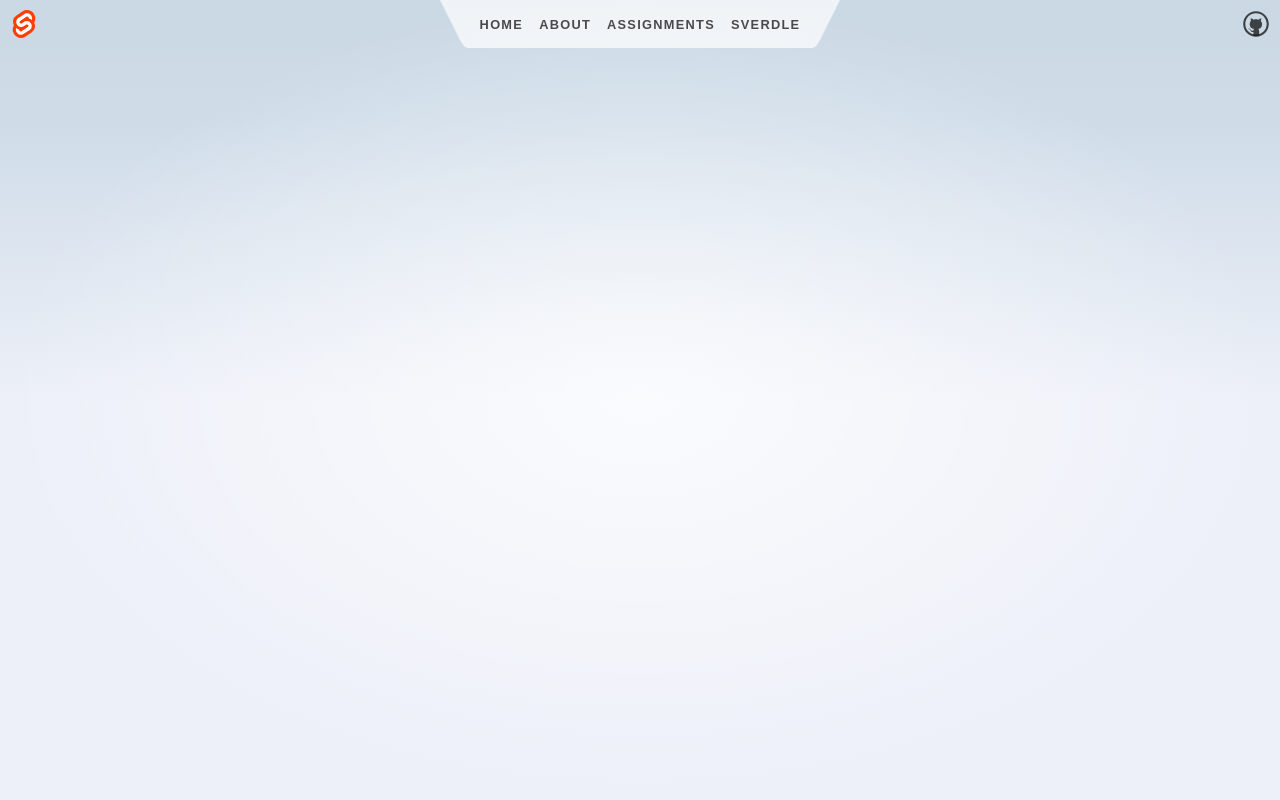
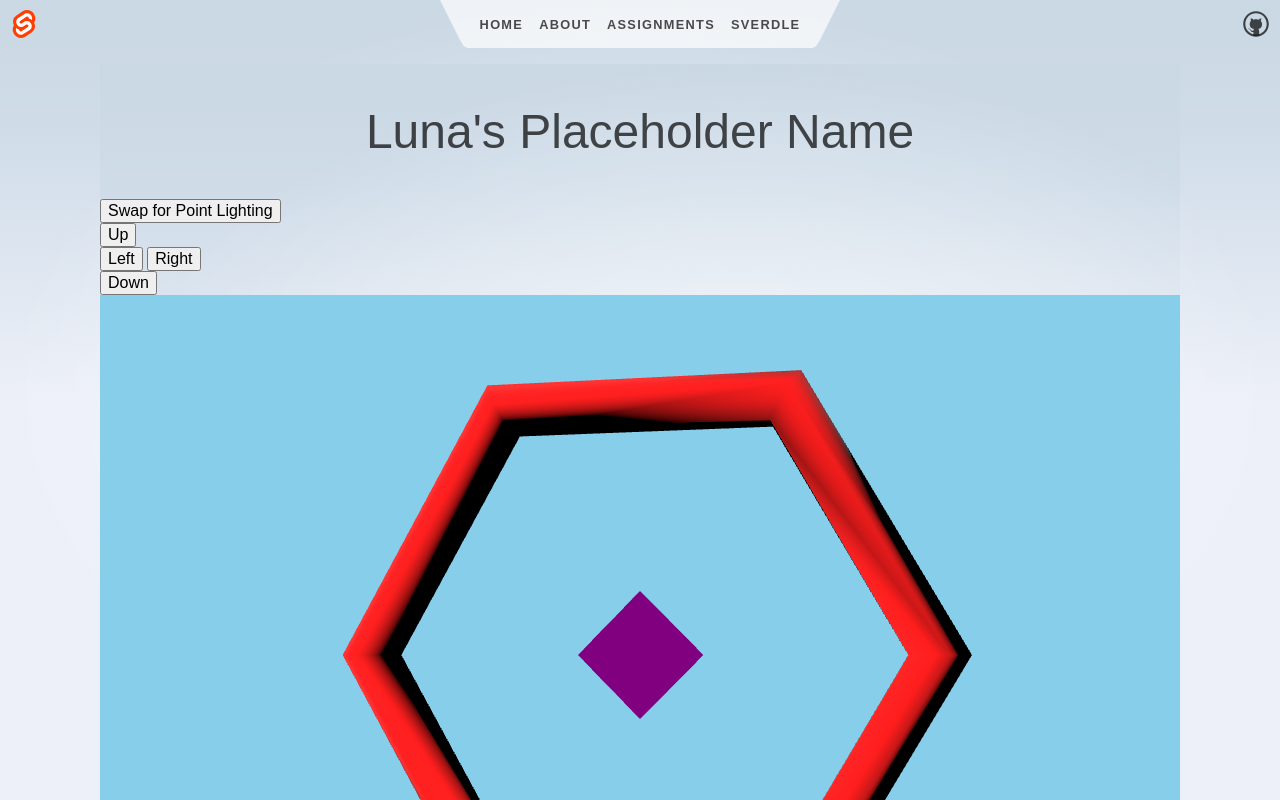
Before and after one commit to LunafreyjaS/CS407-ComputerGraphics, a SvelteKit app in the folder Vercel Deployment/: page /assignments/3 in a window 1280 px wide. Shown: the top 800 px of the page. Built offline with nearby package versions, Linux system fonts and the light colour scheme.

Commit message:
Assignment 3 Ready

```diff
--- a/Vercel Deployment/src/lib/World/World.js
+++ b/Vercel Deployment/src/lib/World/World.js
@@ -11,15 +11,15 @@ import {Resizer} from './systems/Resizer.js';
 
 import {Color} from 'three';
 
-let camera, renderer, scene
-let isLighting = true;
+let camera, renderer, scene;
+let torusHex, pointLight, directionalLight;
 
 
 class World {
     // 1. Create an instance of the World app
     constructor(container) {
         camera = createCamera();
-        camera.position.set(5, 0, 35);
+        camera.position.set(7, 0, 35);
         camera.lookAt(0, 0, 0);
 
         scene = createScene();
@@ -28,17 +28,20 @@ class World {
         const octahedron = createOctahedron();
         octahedron.material.color = new Color('purple');
 
-        const torusHex = createTorus();
+        torusHex = createTorus();
         torusHex.material.color = new Color('red');
 
-        const pointLight = createPointLight();
-        pointLight.position.set(0, 7, 0);
+        pointLight = createPointLight();
+        pointLight.position.set(0, 8, 1);
         pointLight.intensity = 0;
+        pointLight.decay = 20;
+        pointLight.distance = 200;
         pointLight.color = new Color('blue');
 
-        const directionalLight = createDirectionalLight();
-        directionalLight.position.set(-10, 10, -10);
-        directionalLight.intensity = 1.5;
+        directionalLight = createDirectionalLight();
+        directionalLight.position.set(-10, 10, 10);
+        directionalLight.lookAt(0, 0, 0);
+        directionalLight.intensity = 5;
 
         scene.add(octahedron);
         scene.add(torusHex);
@@ -56,24 +59,19 @@ class World {
     //3. Dynamic Lighting
     lightingSwap() {
 
-        let pointLight = scene.getObjectByName('pointLight');
-        let directionalLight = scene.getObjectByName('directionalLight');
-
-        if (isLighting) {
+        if (pointLight.intensity > 0) {
             pointLight.intensity = 0;
+            directionalLight.intensity = 5;
+        } else {
+            pointLight.intensity = 400;
             directionalLight.intensity = 0;
-            isLighting = false;
-        } else {
-            pointLight.intensity = 3;
-            directionalLight.intensity = 1.5;
-            isLighting = true;
         }
 
+        this.render();
     }
 
     //4. Move torusHex
     moveTorusHex(direction) {
-        let torusHex = scene.getObjectByName('torusHex');
 
         if(direction == "left")
             torusHex.position.x -= 1;
@@ -83,6 +81,8 @@ class World {
             torusHex.position.y += 1;
         else if(direction == "down")
             torusHex.position.y -= 1;
+
+        this.render();
     }
 
 }
--- a/Vercel Deployment/src/lib/World/components/lights.js
+++ b/Vercel Deployment/src/lib/World/components/lights.js
@@ -14,7 +14,7 @@ function createDirectionalLight() {
 
 function createPointLight() {
   // Create a point light
-  const light = new PointLight('white', 2);
+  const light = new PointLight('white', 2, 100);
 
   return light;
 }
--- a/Vercel Deployment/src/lib/World/components/torus.js
+++ b/Vercel Deployment/src/lib/World/components/torus.js
@@ -1,11 +1,11 @@
-import { TorusGeometry, Mesh, MeshBasicMaterial, Color } from 'three';
+import { TorusGeometry, Mesh, MeshStandardMaterial, Color } from 'three';
 
 function createTorus() {
   // create a geometry
   const geometry = new TorusGeometry(9, 1, 5, 6);
 
   // create a default (white) Basic material
-  const material = new MeshBasicMaterial();
+  const material = new MeshStandardMaterial();
 
   // create a Mesh containing the geometry and material
   const torus = new Mesh(geometry, material);
--- a/Vercel Deployment/src/routes/assignments/3/+page.svelte
+++ b/Vercel Deployment/src/routes/assignments/3/+page.svelte
@@ -1,19 +1,42 @@
 <script>
-
-    /** @type {import('./$types').PageData}*/
-    export let data;
 
     import { onMount } from 'svelte';
     import {World} from '$lib/World/World.js';
 
     let canvas;
     let world = null;
+    let isLighting = true;
 
     onMount(() => {
         world = new World(canvas);
 
         world.render();
     });
+
+    function lighting() {
+        world.lightingSwap();
+        if (isLighting) {
+            isLighting = false;
+        } else {
+            isLighting = true;
+        }
+    }
+
+    function moveUp() {
+        world.moveTorusHex("up");
+    }
+
+    function moveLeft() {
+        world.moveTorusHex("left");
+    }
+
+    function moveRight() {
+        world.moveTorusHex("right");
+    }
+
+    function moveDown() {
+        world.moveTorusHex("down");
+    }
 
 </script>
 
@@ -28,19 +51,19 @@
 
         <div id="scene-container"></div>
 
-        <button on:click={world.lightingSwap}>
-            {#if world.isLighting} Swap for Point Lighting {/if}
-            {#if !world.isLighting} Swap for Directional Lighting {/if}
+        <button on:click={lighting}>
+            {#if isLighting} Swap for Point Lighting {/if}
+            {#if !isLighting} Swap for Directional Lighting {/if}
         </button>
 
         <br>
 
-        <button on:click={world.moveTorusHex("up")}>Up</button>
+        <button on:click={moveUp}>Up</button>
         <br>
-        <button on:click={world.moveTorusHex("left")}>Left</button>
-        <button on:click={world.moveTorusHex("right")}>Right</button>
+        <button on:click={moveLeft}>Left</button>
+        <button on:click={moveRight}>Right</button>
         <br>
-        <button on:click={world.moveTorusHex("down")}>Down</button>
+        <button on:click={moveDown}>Down</button>
 
 
 
```
